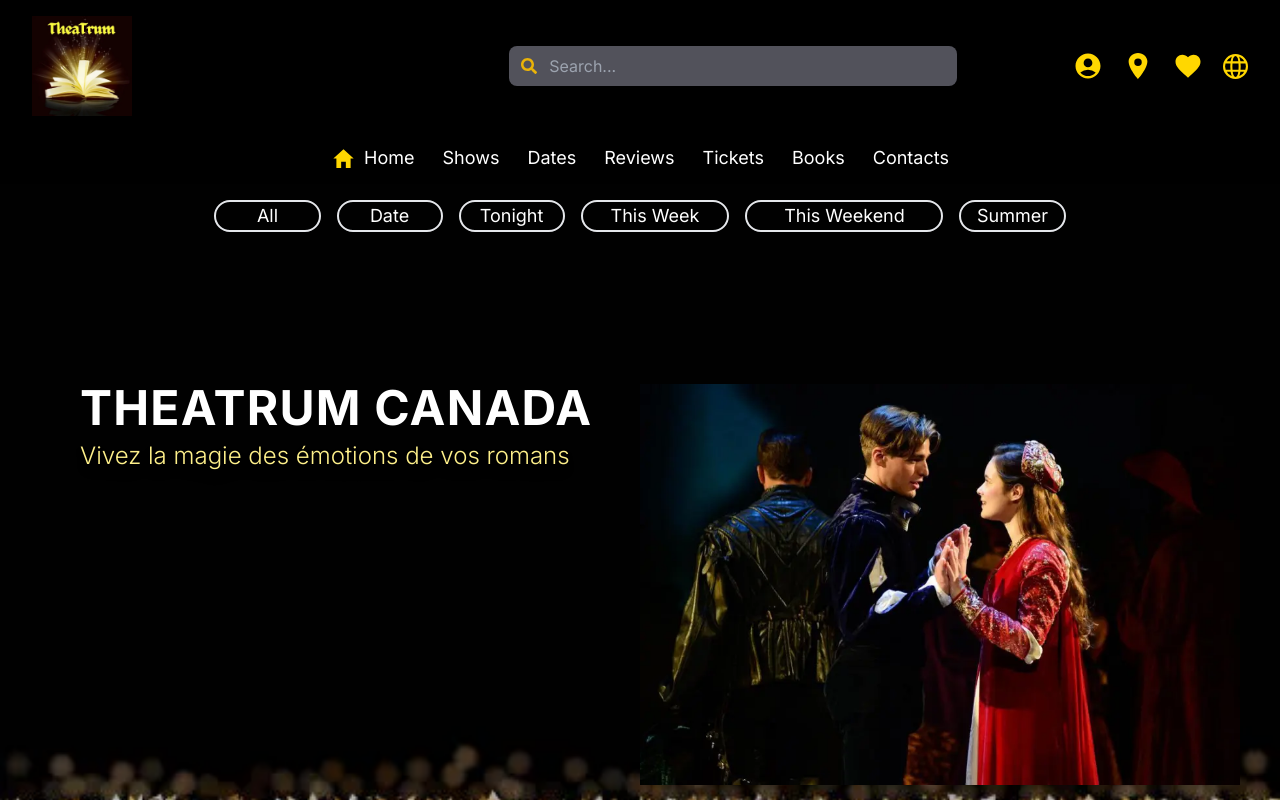
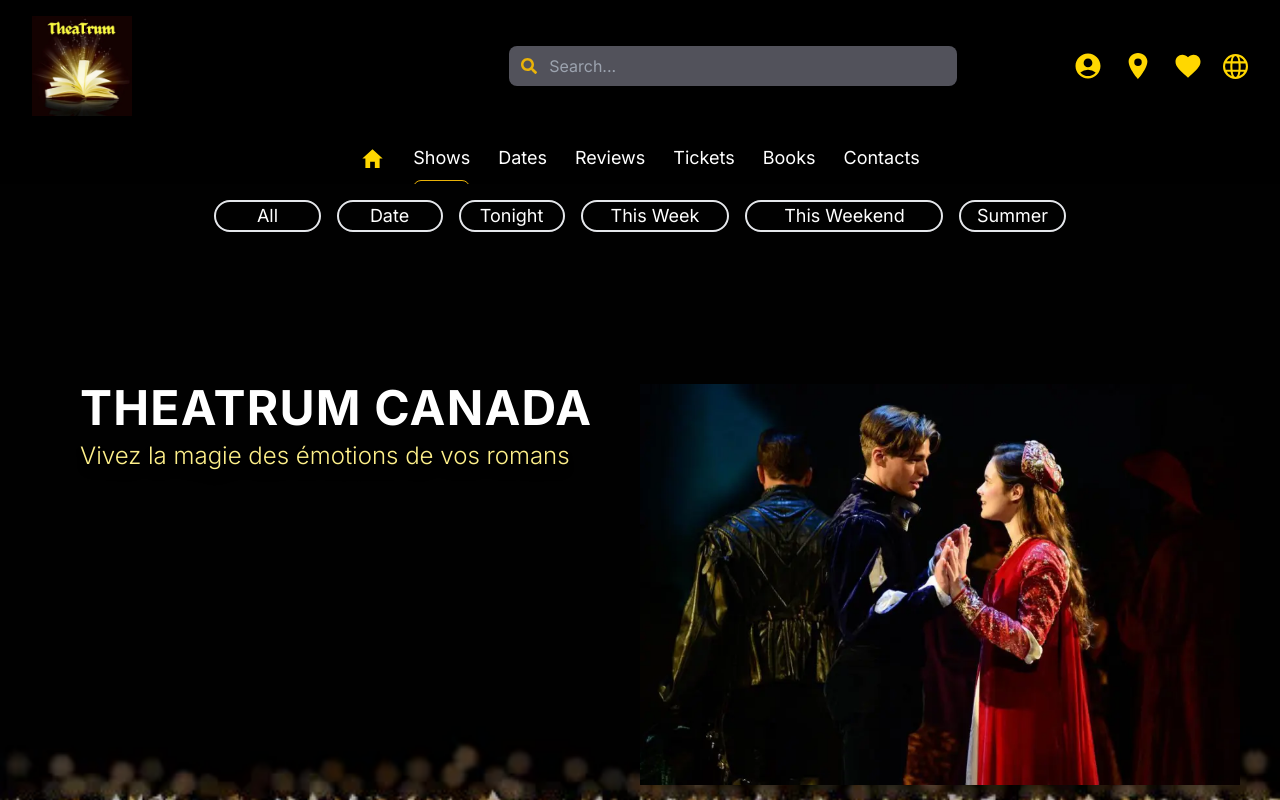
Before and after one commit to PhanuelleL/TheatrumApplication, a Next.js app: page / in a window 1280 px wide. Both pictures are taken after a click on the button "Shows". Shown: the top 800 px of the page. Built offline with nearby package versions, Linux system fonts and the light colour scheme.

Commit message:
Ajout des shows

```diff
--- a/components/Header.jsx
+++ b/components/Header.jsx
@@ -9,11 +9,18 @@ import { GrLanguage } from "react-icons/gr";
 import Image from "next/image";
 import TheaTrumBook from "@/public/img/TheaTrumBook.webp";
 
+import Shows1 from "@/components/Shows1";
+import Shows2 from "@/components/Shows2";
+
 export default function Header() {
     const [isMenuOpen, setIsMenuOpen] = useState(false); // État du menu
-
+    const [isShowsDropdownOpen, setIsShowsDropdownOpen] = useState(false);
     const toggleMenu = () => {
         setIsMenuOpen(!isMenuOpen); // Inverser l'état
+    };
+
+    const toggleShowsDropdown = () => {
+        setIsShowsDropdownOpen(!isShowsDropdownOpen); // Inverser l'état du dropdown Shows
     };
 
     return (
@@ -76,13 +83,24 @@ export default function Header() {
                     <li>
                         <button className="flex items-center space-x-2 hover:text-yellow-500">
                             <IoMdHome size={25} color="#FFD700" />
-                            <span>Home</span>
                         </button>
                     </li>
                     <li>
-                        <button className="hover:border-b-4 hover:border-yellow-500 active:border-yellow-500">
-                            Shows
-                        </button>
+                    <div className="relative">
+                            <button
+                                onClick={toggleShowsDropdown}
+                                className="hover:border-b-4 hover:border-yellow-500 active:border-yellow-500"
+                            >
+                                Shows
+                            </button>
+                            {/* Dropdown Shows */}
+                            {isShowsDropdownOpen && (
+                                <div className="absolute top-full left-0 bg-black border border-yellow-500 mt-2 rounded-lg">
+                                    <p>Show 1</p>
+                                    <p>Show 2</p>
+                                </div>
+                            )}
+                        </div>
                     </li>
                     <li>
                         <button className="hover:border-b-4 hover:border-yellow-500">
--- /dev/null
+++ b/components/Shows1.jsx
@@ -0,0 +1,5 @@
+export default function Shows1() {
+    return (
+        <div>SHOWS 1</div>
+    );
+}
--- /dev/null
+++ b/components/Shows2.jsx
@@ -0,0 +1,5 @@
+export default function Shows2() {
+    return (
+        <div>SHOWS 2</div>
+    );
+}
```
